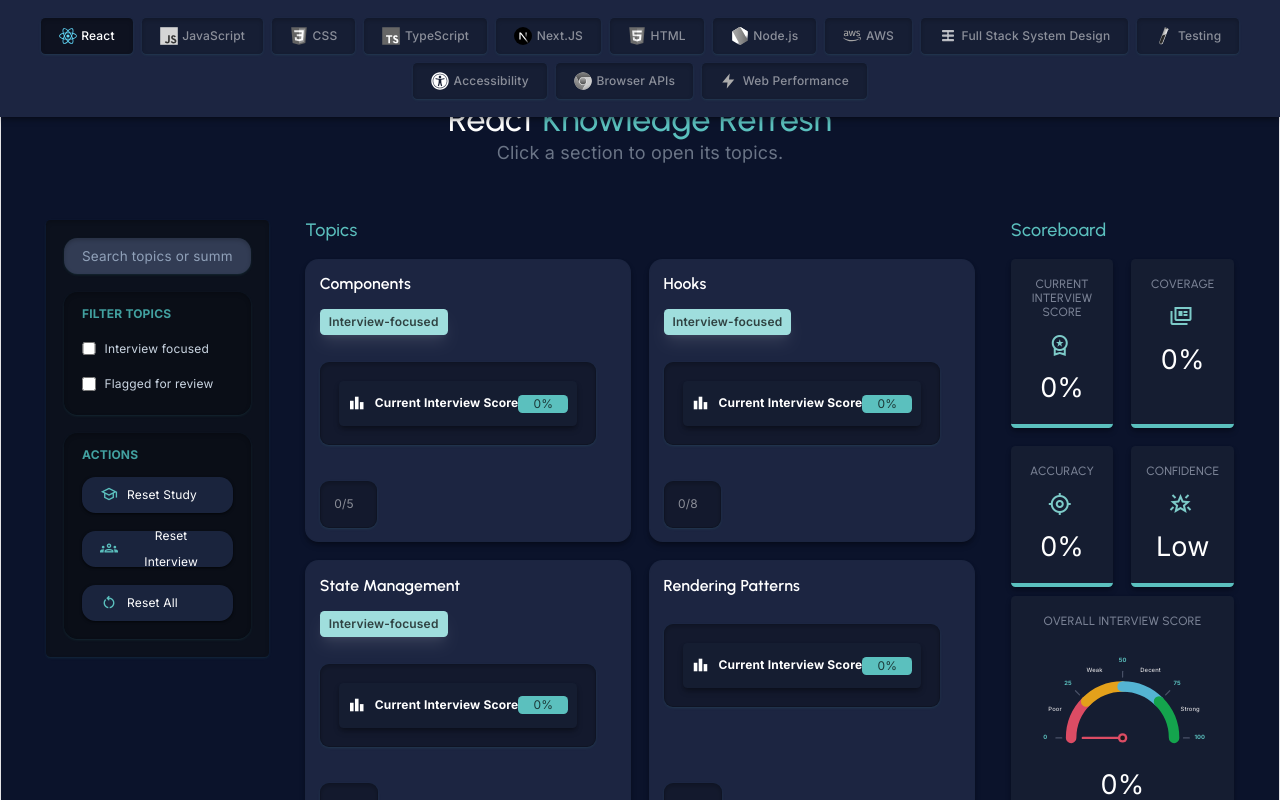
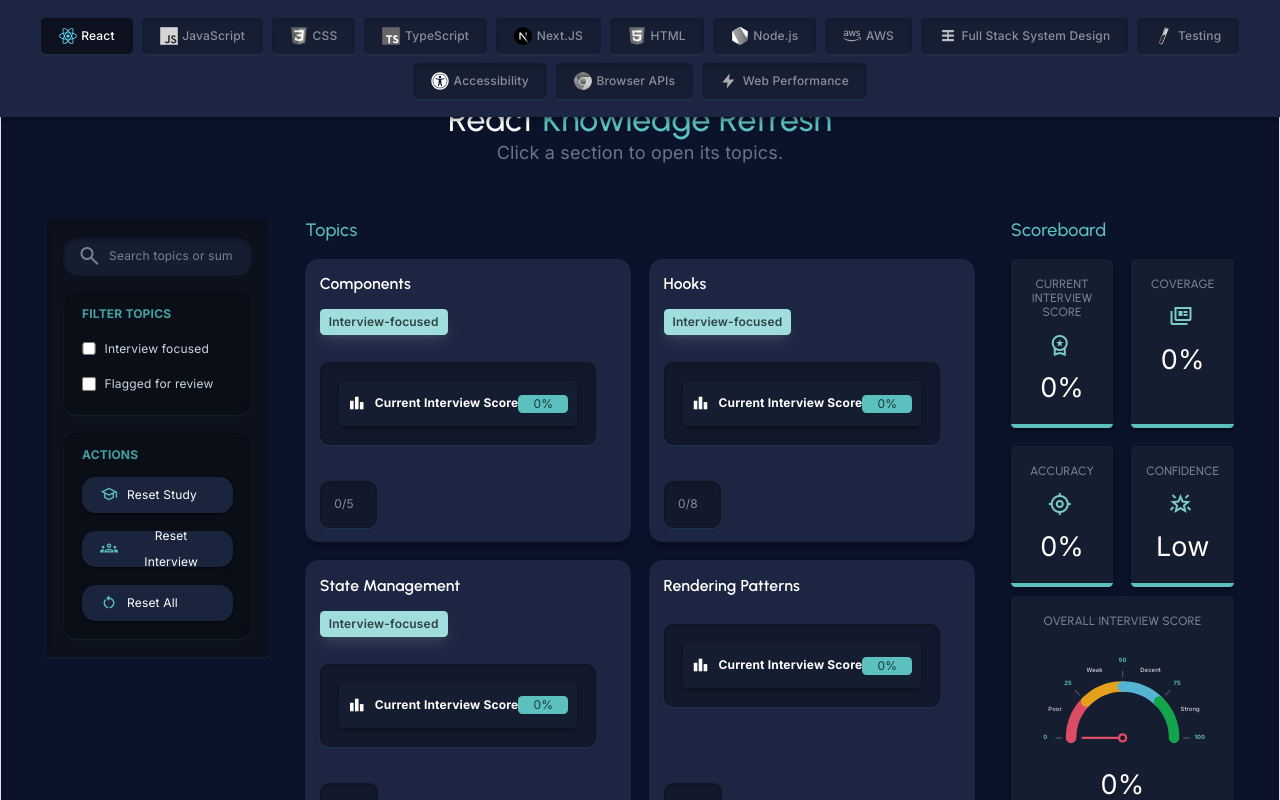
Before and after one commit to CodingToye/frontend-refresh-tool, a React (Vite) app: page / in a window 1280 px wide. Shown: the top 800 px of the page. Built offline with nearby package versions, Linux system fonts and the light colour scheme.

Commit message:
Toolbar: Add a search icon to the search bar , and moved it into its own reusable component Fixes #25

```diff
--- a/src/components/Toolbar/Toolbar.tsx
+++ b/src/components/Toolbar/Toolbar.tsx
@@ -1,4 +1,5 @@
 import {Button} from "@/components/shared/Button";
+import {SearchInput} from "@/components/shared/SearchInput";
 
 import type {ActionButtonConfig, ToolbarProps} from "./types";
 export function Toolbar({
@@ -90,22 +91,13 @@ export function Toolbar({
     "flex flex-col flex-wrap items-start gap-2 rounded-xl bg-black/20 p-4 pt-2 text-shadow inner-shadow-soft";
   const panelHeadingClasses =
     "text-[12px] uppercase text-primary-600 font-bold";
-  const searchInputClasses =
-    "w-full rounded-xl bg-tertiary-400 px-4 h-8 text-xs text-white outline-none placeholder:text-slate-400 transition focus:bg-black/50 inner-shadow-soft";
 
   // Render
   return (
     <>
       <div className="rounded bg-tertiary-800 p-4 inner-shadow-soft">
         <div className="flex flex-col gap-4 justify-between">
-          <div className="flex-1">
-            <input
-              value={searchTerm}
-              onChange={(e) => onSearchChange(e.target.value)}
-              placeholder="Search topics or summaries"
-              className={searchInputClasses}
-            />
-          </div>
+          <SearchInput searchTerm={searchTerm} handleChange={onSearchChange} />
 
           <div className="flex flex-col gap-4 lg:flex-col ">
             <div className={panelClasses}>
--- /dev/null
+++ b/src/components/shared/SearchInput/index.ts
@@ -0,0 +1,2 @@
+export * from "./searchInput";
+export * from "./types";
--- /dev/null
+++ b/src/components/shared/SearchInput/searchInput.tsx
@@ -0,0 +1,19 @@
+import type {SearchInputProps} from "./types";
+
+const searchInputClasses =
+  "w-full rounded-xl bg-tertiary-600 px-4 pl-10 h-8 text-xxs text-white outline-none placeholder:text-tertiary-200 transition focus:bg-black/40 inner-shadow-soft";
+export function SearchInput({searchTerm, handleChange}: SearchInputProps) {
+  return (
+    <div className="flex-1 relative">
+      <input
+        value={searchTerm}
+        onChange={(e) => handleChange(e.target.value)}
+        placeholder="Search topics or summaries"
+        className={searchInputClasses}
+      />
+      <span className="absolute left-3 top-1/2 -translate-y-1/2 text-tertiary-200 material-symbols-outlined">
+        search
+      </span>
+    </div>
+  );
+}
--- /dev/null
+++ b/src/components/shared/SearchInput/types.ts
@@ -0,0 +1,4 @@
+export type SearchInputProps = {
+  searchTerm: string;
+  handleChange: (value: string) => void;
+};
```
